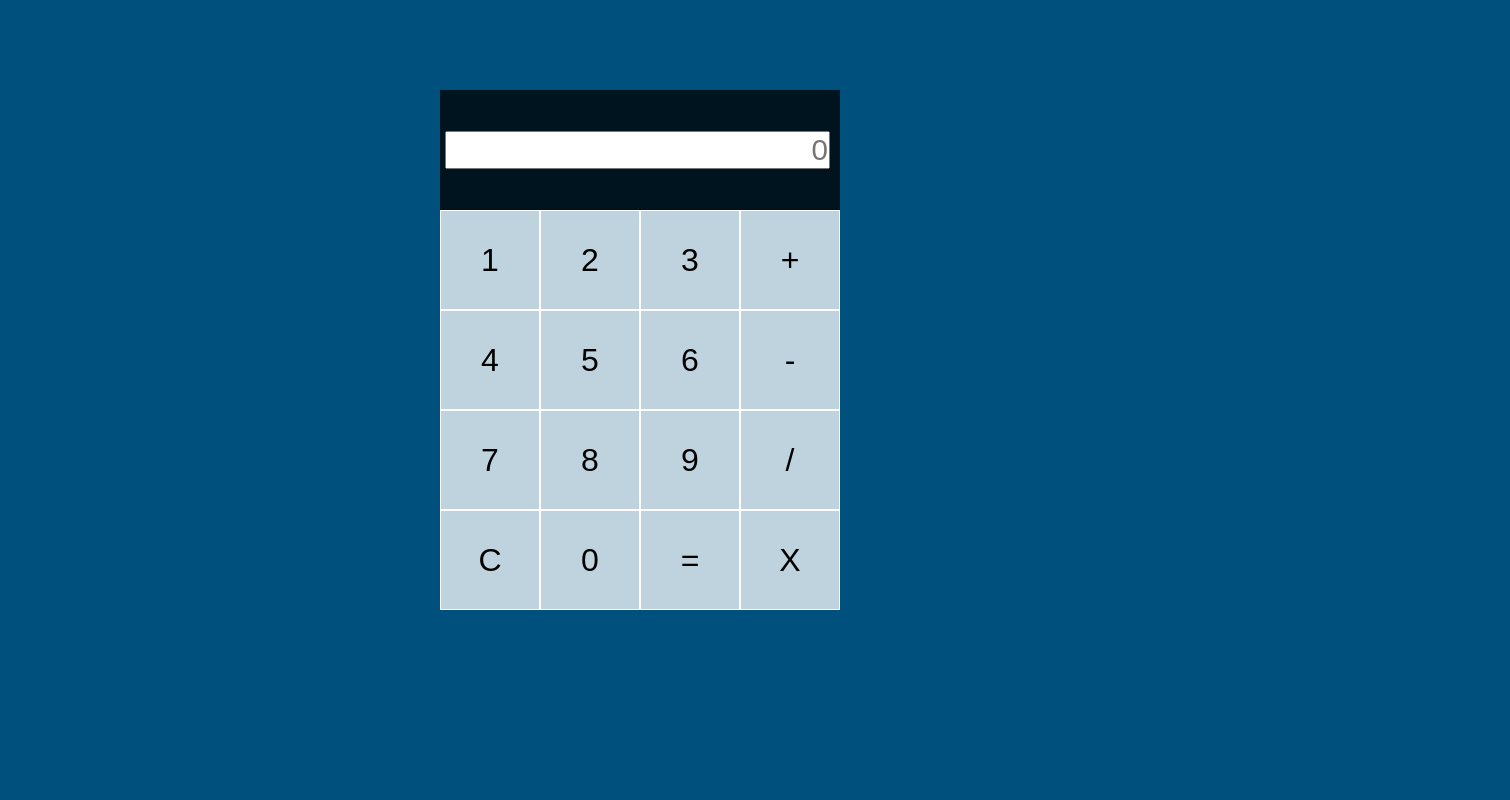
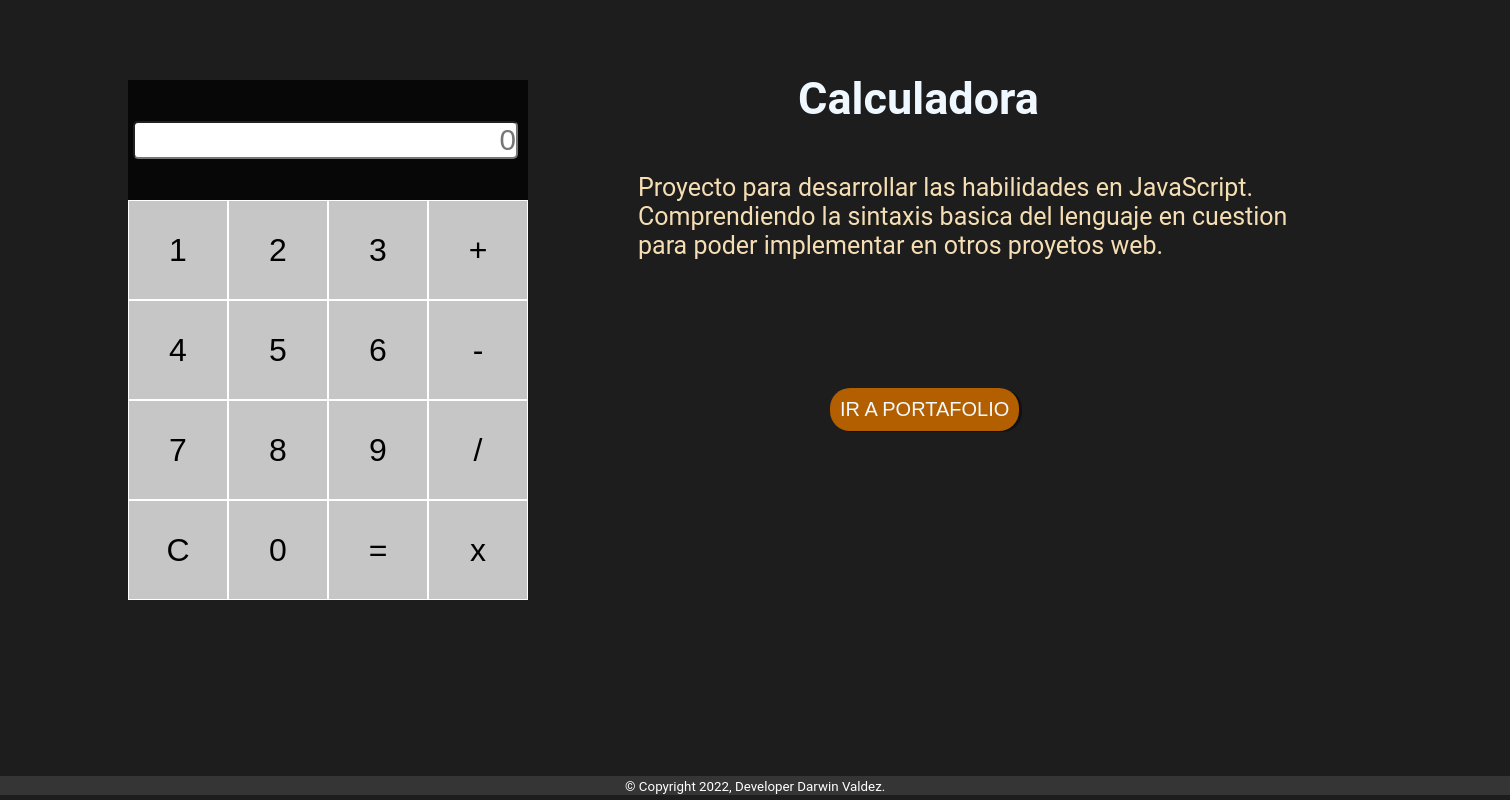
Before and after one commit to DarwinValdez/Calculadora, a plain HTML site: page index.html in a window 1280 px wide. Shown: the whole page, 1510 px wide, since content can reach past the window. Drawn offline with Linux system fonts and the light colour scheme.

Commit message:
Diseno mejorado

```diff
--- a/index.html
+++ b/index.html
@@ -1,17 +1,16 @@
 <!DOCTYPE html>
 <html lang="en">
   <head>
-    <meta charset="UTF-8">
-    <meta http-equiv="X-UA-Compatible" content="IE=edge">
-    <meta name="viewport" content="width=device-width, initial-scale=1.0">
-    <link rel="stylesheet" href="style.css">
+    <meta charset="UTF-8" />
+    <meta http-equiv="X-UA-Compatible" content="IE=edge" />
+    <meta name="viewport" content="width=device-width, initial-scale=1.0" />
+    <link rel="stylesheet" href="style.css" />
     <title>Calcualdora</title>
   </head>
   <body>
-
     <div class="box-calc">
       <div class="output">
-        <input  class="display"type="text" id="result" placeholder="0">
+        <input class="display" type="text" id="result" placeholder="0" />
       </div>
 
       <button name="date-number">1</button>
@@ -29,16 +28,24 @@
       <button name="date-delete">C</button>
       <button name="date-number">0</button>
       <button name="date-igual">=</button>
-        <button name="date-opera">X</button>
+      <button name="date-opera">x</button>
 
+      <div class="box-title">
+        <h1>Calculadora</h1>
 
+        <p>Proyecto para desarrollar las habilidades en JavaScript.
+            Comprendiendo la sintaxis basica del lenguaje en cuestion
+            para poder implementar en otros proyetos web.
+        </p>
 
-
+        <button><a>IR A PORTAFOLIO</a></button>
 
       </div>
+    </div>
 
-
-
+    <div>
+        <footer> <small>&copy; Copyright 2022, Developer Darwin Valdez.</small> </footer>
+    </div>
 
     <script src="/script.js"></script>
   </body>
--- a/script.js
+++ b/script.js
@@ -1,7 +1,7 @@
 const bottonNumeros = document.getElementsByName("date-number");
 const bottonOpera = document.getElementsByName("date-opera");
 const bottonIgual = document.getElementsByName("date-igual")[0];
-const bottonDelete = document.getElementsByName("date-delete");
+const bottonDelete = document.getElementsByName("date-delete")[0];
 let result = document.getElementById("result");
 let opeActual = '';
 let opeAnterior = '';
@@ -28,6 +28,7 @@ bottonDelete.addEventListener("click", function () {
   clear();
   actualizarDisplay();
 });
+
 
 function selectOperacion(op) {
   if (opeActual === '') return;
@@ -57,6 +58,7 @@ function calcular() {
       break;
     case "/":
       calculo = anterior / actual;
+      break;
 
       default:
         return;
--- a/style.css
+++ b/style.css
@@ -1,22 +1,28 @@
-*{
+* {
     padding: 0;
     margin: 0;
 }
 
-body{
-    background-color: rgb(0, 80, 126);
+body {
+   background-color: rgb(29, 29, 29);
+    font-family: 'Roboto';
+    overflow-y: hidden;
 }
 
-.box-calc{
+
+
+.box-calc {
+    position: absolute;
+    left: 10%;
+    top: 10%;
     display: grid;
-    justify-content: center;
+    margin: auto;
     align-content: center;
-    min-height: 100vh;
-    grid-template-columns: repeat(4,100px);
+    grid-template-columns: repeat(4, 100px);
     grid-template-rows: minmax(120px, auto) repeat(5, 100px);
 }
 
-.box-calc button{
+.box-calc button {
     cursor: pointer;
     font-size: 2rem;
     border: 1px solid white;
@@ -24,14 +30,14 @@ body{
     background-color: rgba(255, 255, 255, .75);
 }
 
-.box-calc button:hover{
-    background-color: rgb(7, 4, 31);
+.box-calc button:hover {
+    background-color: rgb(21, 0, 78);
     color: white;
 }
 
-.output{
+.output {
     grid-column: 1 / -1;
-    background-color:rgba(0, 0, 0, 0.75);
+    background-color: rgba(0, 0, 0, 0.75);
     display: flex;
     align-items: flex-end;
     justify-content: space-around;
@@ -39,10 +45,64 @@ body{
     padding: 10px;
     word-wrap: break-word;
     word-break: break-all;
+
 }
 
-.output .display{
+.output .display {
     color: black;
     font-size: 1.85rem;
     text-align: right;
+    border-radius: 5px;
 }
+
+.box-title {
+    position: relative;
+    width: 42rem;
+    left: -50%;
+}
+
+
+.box-title h1 {
+    color: aliceblue;
+    position: relative;
+    left: 45rem;
+    top: -33rem;
+    font-size: 45px;
+}
+
+
+.box-title p {
+    color: wheat;
+    position: relative;
+    left: 35rem;
+    top: -30rem;
+    font-size: 25px;
+}
+
+
+
+.box-title button{
+    color: aliceblue;
+    font-size: 20px;
+    border-radius: 20px;
+    padding: 10px;
+    background-color: rgb(179, 95, 0);
+    border-style: none;
+    box-shadow: 3px 1px  rgb(17, 17, 17);
+    position: relative;
+    left: 47rem;
+    top: -22rem;
+}
+
+.box-title button:hover{
+    background-color: rgb(32, 32, 32);
+}
+
+footer{
+    position: absolute;
+    top: 97%;
+    color: rgb(255, 255, 255);
+    background-color: rgb(53, 53, 53);
+    width: 94.4rem;
+    text-align: center;
+}
```
Lines whose indentation alone changed are shown as unchanged.
